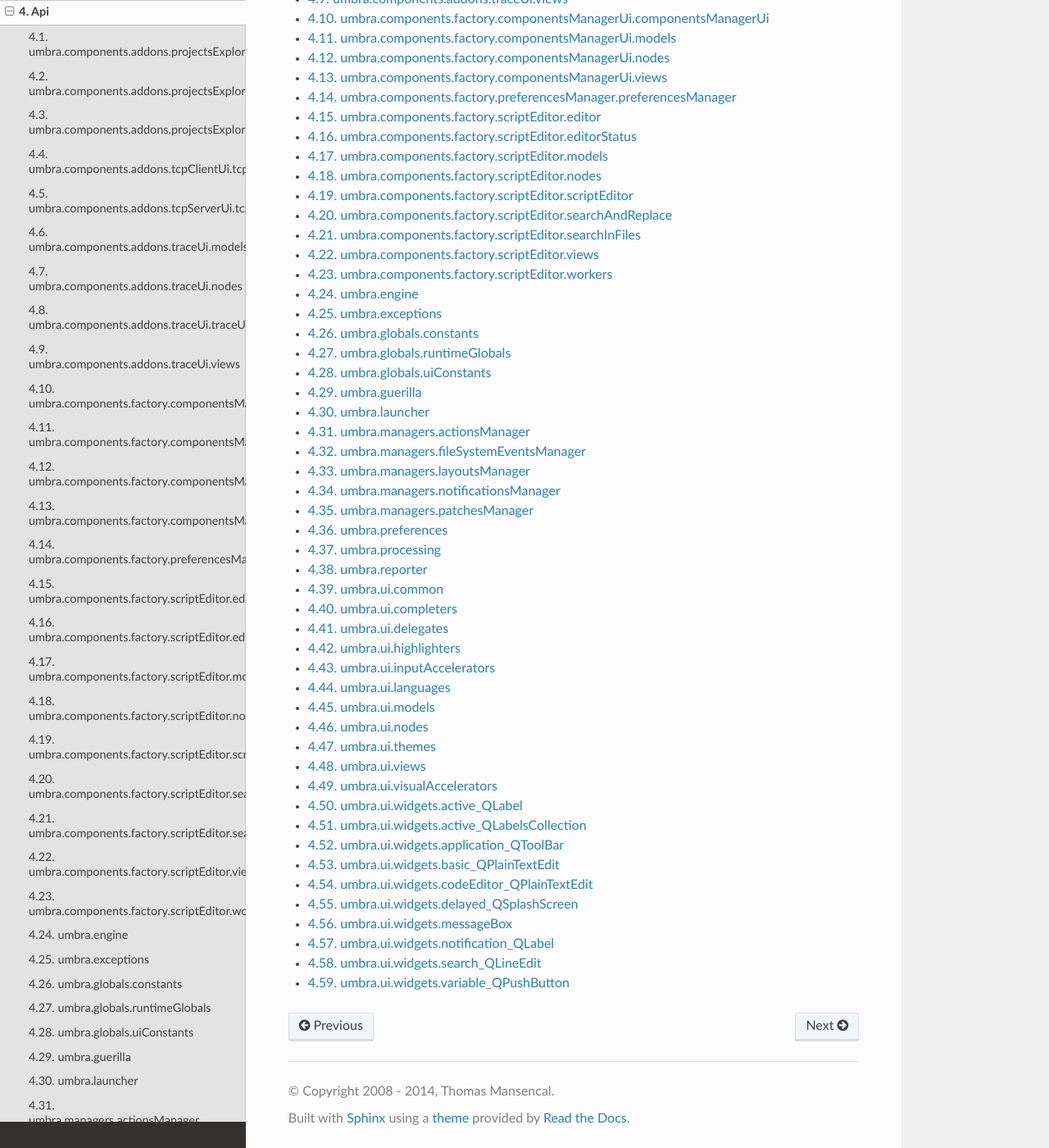
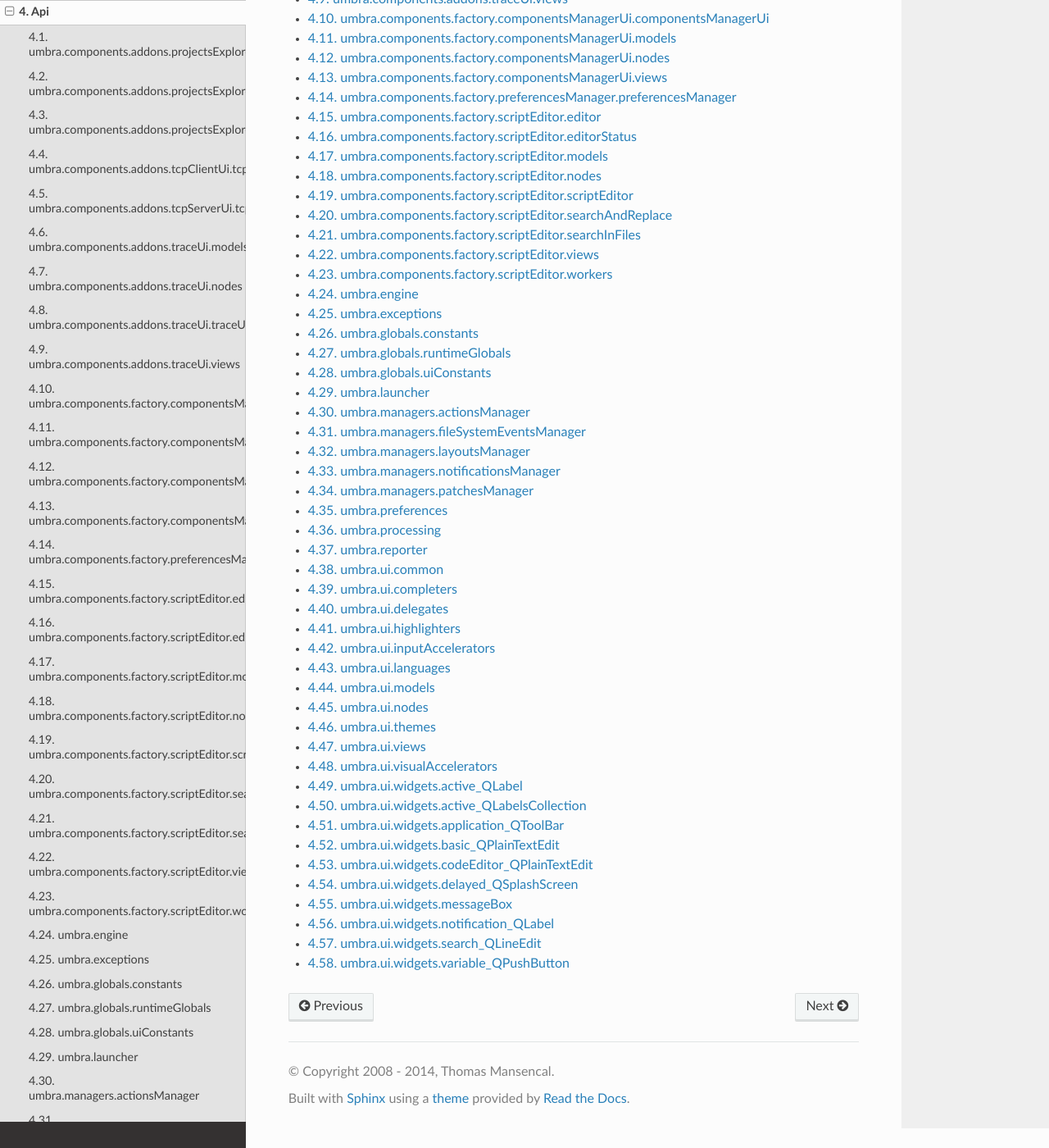
Before and after one commit to KelSolaar/Umbra, a Sphinx documentation site: the page built from docs/sphinx/source/resources/pages/api.rst, in a window 1280 px wide and 1400 px high, scrolled down 413 px. Shown: the whole window at 82% size. Built offline with Sphinx 7.4.7 and the Read the Docs theme 2.0.0, drawn with Linux system fonts in a browser that asks for light colours; the version number could not be read and is left out.

Commit message:
Update documentation / help files.

```diff
--- a/docs/sphinx/source/resources/pages/api.rst
+++ b/docs/sphinx/source/resources/pages/api.rst
@@ -34,7 +34,6 @@ Modules Summary:
    umbra.globals.constants <api/umbra.globals.constants>
    umbra.globals.runtimeGlobals <api/umbra.globals.runtimeGlobals>
    umbra.globals.uiConstants <api/umbra.globals.uiConstants>
-   umbra.guerilla <api/umbra.guerilla>
    umbra.launcher <api/umbra.launcher>
    umbra.managers.actionsManager <api/umbra.managers.actionsManager>
    umbra.managers.fileSystemEventsManager <api/umbra.managers.fileSystemEventsManager>
```
Also changed, not shown: docs/sphinx/source/resources/pages/api/umbra.guerilla.rst (deleted, +0 -11 lines).
